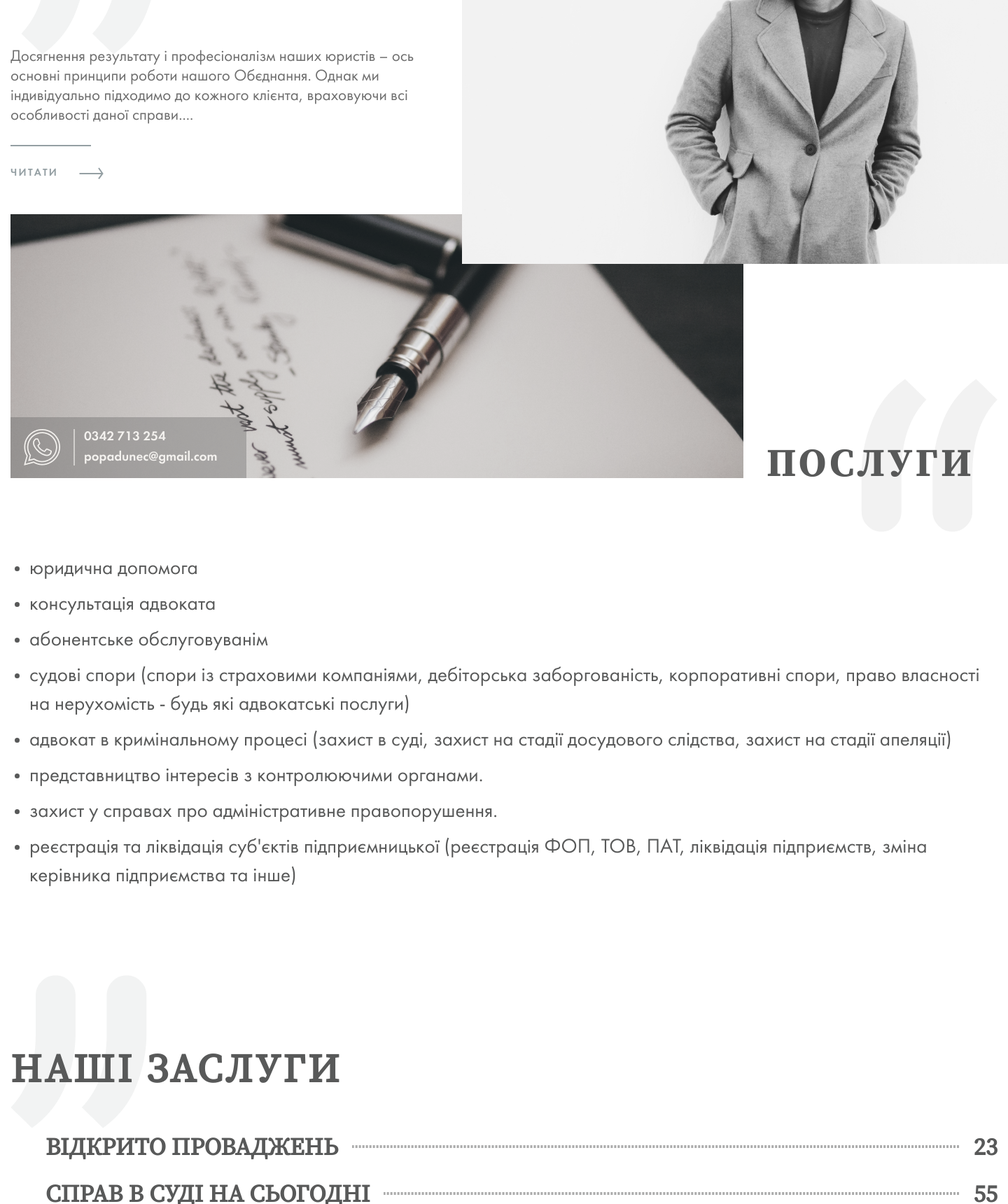
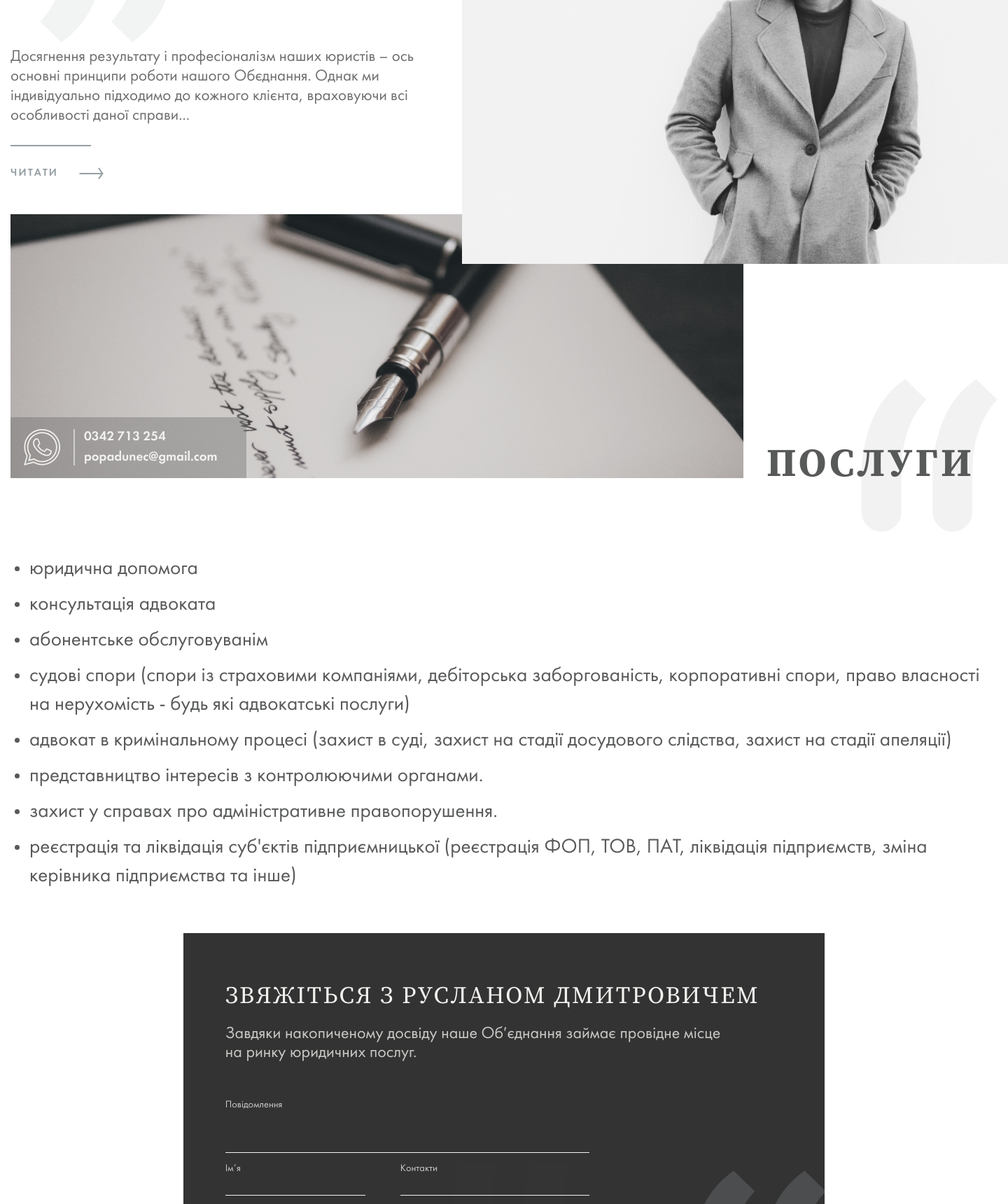
Before and after one commit to pechka1/pechka1.github.io, a PHP site: page / in a window 1440 px wide; the page is wider, and only the part inside the window is pictured. Shown: the part 2160-3880 px from the top of that part at 70% size. Run offline with PHP 8.4, Linux system fonts and the light colour scheme.

Commit message:
ver 6
+ personal form
+ personal show more/less

```diff
--- a/zupk/css/style.css
+++ b/zupk/css/style.css
@@ -371,11 +371,11 @@ section.about_us .type .item .list.show{
 section.about_us .person{
 	background-image: url('../image/quotes_white_2.png');
 	background-repeat: no-repeat;
-	background-position:30px 3.6%;
+	background-position:57px 1.5%;
 	background-size: auto;
 	position: relative;
 }
-section.about_us .person .name{
+section.about_us .person > .name{
 	font-family: Source Serif Pro;
 	font-weight: 600;
 	font-size: 36px;
@@ -404,8 +404,14 @@ section.about_us .person .main_text{
 	font-size: 23px;
 	line-height: 28px;
 	color: rgba(88, 89, 89, 0.87);
-	padding-bottom: 30px;
+	margin-bottom: 60px;
 	position: relative;
+	transition: height .3s ease;
+}
+section.about_us .person .full_text{
+	display: none;
+	opacity: 0;
+	overflow: hidden;
 }
 section.about_us .person .main_text:before{
 	content: '';
@@ -413,7 +419,7 @@ section.about_us .person .main_text:before{
 	width: 115px;
 	background-color: #949FA3;
 	position: absolute;
-	bottom: 0;
+	bottom: -30px;
 	left: 0;
 }
 section.about_us .person .more{
@@ -427,11 +433,16 @@ section.about_us .person .more{
 	align-items: center;
 	cursor: pointer;
 	transition: color .3s ease;
-	margin-top:30px;
 	margin-bottom: 50px;
 }
 section.about_us .person .more:hover{
 	color: #000;
+}
+section.about_us .person .more svg{
+	transition: .3s ease;
+}
+section.about_us .person .more.show svg{
+	transform: rotate(180deg);
 }
 section.about_us .person .more svg path{
 	transition: stroke .3s ease;
@@ -534,6 +545,19 @@ section.about_us .person .list li{
 	list-style: disc;
 	margin-left: 27px;
 }
+section.about_us .person .email_to_person > form{
+	position: static;
+	width: 65%;
+	padding-bottom: 50px;
+	margin:60px auto 0 auto;
+}
+section.about_us .person .email_to_person form .submit{
+	margin-top: 0;
+}
+section.about_us .person .email_to_person form .wrap{
+	padding-bottom: 80px;
+}
+
  /* %%%%%  Our Services %%%%%%% */
 section.our_services,
 section.news{
@@ -745,6 +769,7 @@ section.contact .location .phone{
 section.contact .location .phone:hover{
 	color: #ccc;
 }
+section.about_us .email_to_person form,
 section.contact form{
 	height: 100%;
 	background-color: #333333;
@@ -758,6 +783,7 @@ section.contact form{
 	background-position:bottom right;
 	background-repeat: no-repeat;
 }
+section.about_us .email_to_person form .title,
 section.contact form .title{
 	font-family: Source Serif Pro;
 	font-weight:500;
@@ -768,6 +794,7 @@ section.contact form .title{
 	color: #F4F2EF;
 	margin-bottom: 20px;
 }
+section.about_us .email_to_person form .desrcibe,
 section.contact form .desrcibe{
 	font-family: FuturaBookC;
 	font-size: 24px;
@@ -776,6 +803,7 @@ section.contact form .desrcibe{
 	width: 720px;
 	margin-bottom: 50px;
 }
+section.about_us .email_to_person form textarea,
 section.contact form textarea{
 	width: 100%;
 	display: block;
@@ -789,28 +817,35 @@ section.contact form textarea{
 	resize: none;
 	position: relative;
 }
+section.about_us .email_to_person form .cover.comment,
 section.contact form .cover.comment{
 	max-width: 520px;
 	width: 100%;
 }
+section.about_us .email_to_person form textarea:hover:before,
 section.contact form textarea:hover:before{
 	width: 100%;
 }
+section.about_us .email_to_person form label,
 section.contact form label{
 	font-family: FuturaBookC;
 	font-size: 14.4px;
 	line-height: 16px;
 	color: #CBCAC8;
 }
+section.about_us .email_to_person form .cover,
 section.contact form .cover{
 	display: flex;
 	width: 50%;
 	flex-direction: column;
 	position: relative;
 }
+section.about_us .email_to_person form .cover:hover:before,
 section.contact form .cover:hover:before{
 	width: 100%;
 }
+section.about_us .email_to_person form .cover:before,
+section.about_us .email_to_person form textarea:before,
 section.contact form .cover:before,
 section.contact form textarea:before{
 	content: '';
@@ -823,6 +858,7 @@ section.contact form textarea:before{
 	background-color: #fff;
 	transform: translateX(-50%);
 }
+section.about_us .email_to_person form .cover input,
 section.contact form .cover input{
 	border-bottom: 1px solid #F4F2EF;
 	background-color: transparent;
@@ -832,11 +868,15 @@ section.contact form .cover input{
 	font-family: FuturaBookC;
 	font-size: 14px;
 }
+section.about_us .email_to_person form .cover.name,
+section.about_us .email_to_person form .cover.name input,
 section.contact form .cover.name,
 section.contact form .cover.name input{
 	width: 100%;
 	max-width: 200px;
 }
+section.about_us .email_to_person form .cover.cont,
+section.about_us .email_to_person form .cover.cont input,
 section.contact form .cover.cont,
 section.contact form .cover.cont input{
 	width: 100%;
@@ -845,6 +885,7 @@ section.contact form .cover.cont input{
 section.contact .location > h3{
 	margin-bottom: 62px;
 }
+section.about_us .email_to_person form .wrap,
 section.contact form .wrap{
 	display: flex;
 	justify-content: space-between;
@@ -852,7 +893,7 @@ section.contact form .wrap{
 	width: 100%;
 	margin-top: 15px;
 }
-
+section.about_us .email_to_person form .submit,
 section.contact form .submit{
 	border: 2px solid #F4F2EF;
 	padding: 16px 45px 16px 29px;
@@ -862,6 +903,7 @@ section.contact form .submit{
 	cursor: pointer;
 	position: relative;
 }
+section.about_us .email_to_person form .submit input,
 section.contact form .submit input{
 	font-family: FuturaDemiC;
 	font-weight: 600;
@@ -872,9 +914,11 @@ section.contact form .submit input{
 	background-color: transparent;
 	cursor: pointer;
 }
+section.about_us .email_to_person form .submit:hover:before,
 section.contact form .submit:hover:before{
 	right: 15px;
 }
+section.about_us .email_to_person form .submit:before,
 section.contact form .submit:before{
 	content: url('../image/chevron.png');
 	position: absolute;
--- a/zupk/index.html
+++ b/zupk/index.html
@@ -134,7 +134,8 @@
 		<div class="person container_small">
 			<h3 class="name">Попадинець Руслан Дмитрович</h3>
 			<p class="position">Головний партнер, адвокат, голова Кваліфікаційно-дисциплінарної комісії адвокатури Івано-Франківської області.</p>
-			<div class="main_text">Досягнення результату і професіоналізм наших юристів – ось основні принципи роботи нашого Обєднання. Однак ми індивідуально підходимо до кожного клієнта, враховуючи всі особливості даної справи....</div>
+			<div class="full_text">Досягнення результату і професіоналізм наших юристів – ось основні принципи роботи нашого Обєднання. Однак ми індивідуально підходимо до кожного клієнта, враховуючи всі особливості даної справи. Lorem ipsum dolor sit amet, consectetur adipisicing elit. Iure accusantium distinctio consequatur nisi dolorem, nobis, culpa quo voluptatum molestias, iste nam, atque obcaecati. Officia esse perspiciatis, eveniet at impedit quos numquam magnam odio eius modi reprehenderit perferendis culpa, aliquam incidunt fugit eligendi doloribus cumque, illum, possimus commodi! Aliquid doloribus, eveniet incidunt alias placeat quisquam modi inventore? Nesciunt possimus laudantium expedita odit inventore, voluptatem unde neque maiores eos id alias ipsa voluptates deserunt eaque impedit odio delectus quam vel, tempora recusandae nostrum fugit laborum ea veritatis quod! Reprehenderit</div>
+			<div class="main_text"></div>
 			<button class="more"><span>читати</span>
 					<svg width="35" height="17" viewBox="0 0 35 17" fill="none" xmlns="http://www.w3.org/2000/svg">
 					<path d="M28 16.3652L33.5 8.96721L28 1.0001" stroke="#949FA3" stroke-width="2"/>
@@ -165,6 +166,29 @@
 				<li>захист у справах про адміністративне правопорушення.</li>
 				<li>реєстрація та ліквідація суб'єктів підприємницької (реєстрація ФОП, ТОВ, ПАТ, ліквідація підприємств, зміна керівника підприємства та інше)</li>
 			</ul>
+			<div class="email_to_person">
+				<form>
+				<p class="title">ЗВЯЖІТЬСЯ З <span>Русланом Дмитровичем</span></p>
+				<p class="desrcibe">Завдяки накопиченому досвіду наше Обʹєднання займає провідне місце на ринку юридичних послуг. </p>
+				<label for="">Повідомлення</label>
+				<div class="cover comment">
+					<textarea></textarea>
+				</div>
+				<div class="wrap">
+					<div class="cover name">
+						<label for="">Ім’я</label>
+						<input type="text">
+					</div>
+					<div class="cover cont">
+						<label for="">Контакти</label>
+						<input type="text">
+					</div>
+				</div>
+				<label for="submit" class="submit">
+					<input  id='submit' type="submit" value="відправити">
+				</label>
+			</form>
+			</div>
 		</div>
 	</section>
 	<!-- Our Services -->
--- a/zupk/js/main.js
+++ b/zupk/js/main.js
@@ -11,3 +11,19 @@ for(let type of types){
 		type.parentNode.querySelector('.list').classList.toggle('show');
 	})
 }
+
+
+let more = document.querySelector('section.about_us .person .more');
+let full_text = more.parentElement.querySelector('.full_text').innerHTML;
+		more.parentElement.querySelector('.main_text').innerHTML = full_text.substring(0,193) + '...';
+
+more.addEventListener('click',function(){
+	more.classList.toggle('show');
+	if(more.classList.contains('show')){
+		more.querySelector('span').innerHTML ='заховати';
+		more.parentElement.querySelector('.main_text').innerHTML = full_text;
+	}else{
+		more.querySelector('span').innerHTML ='читати';
+		more.parentElement.querySelector('.main_text').innerHTML = full_text.substring(0,193) + '...';
+	}
+});
```
